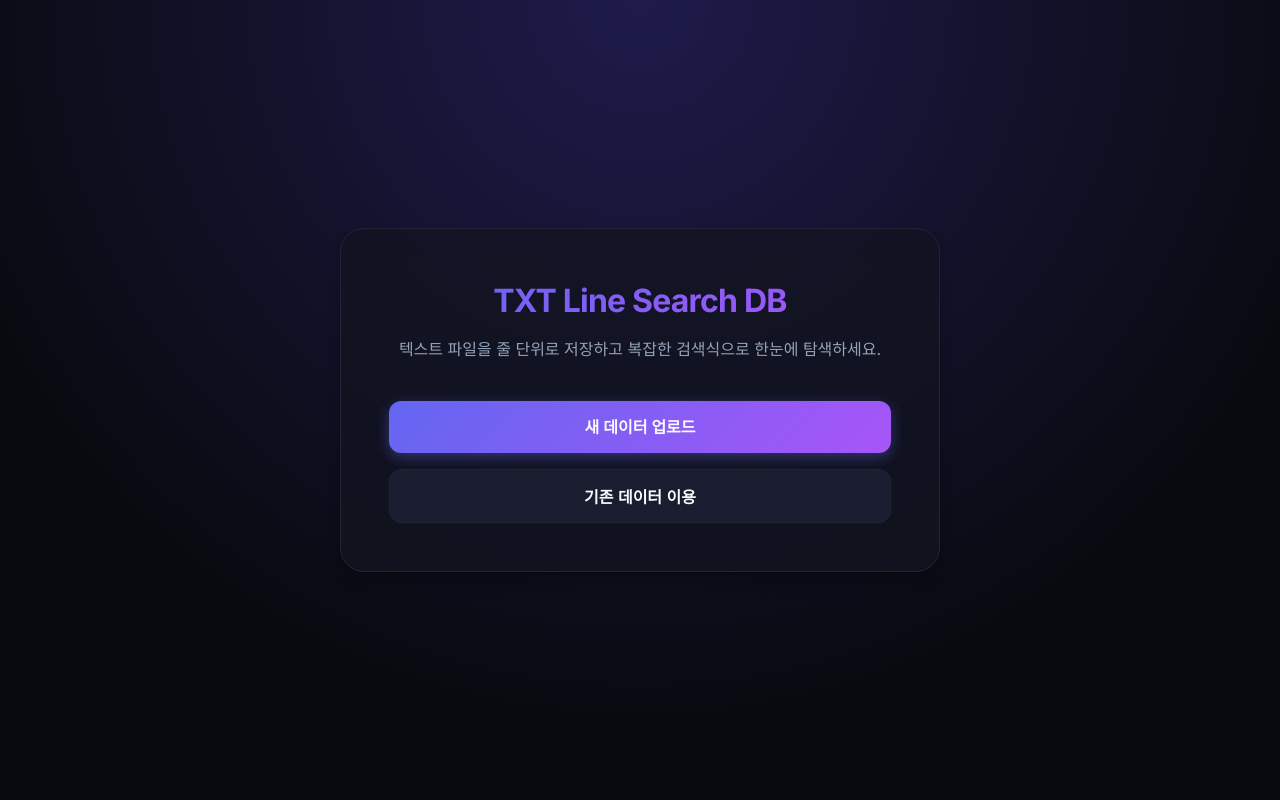
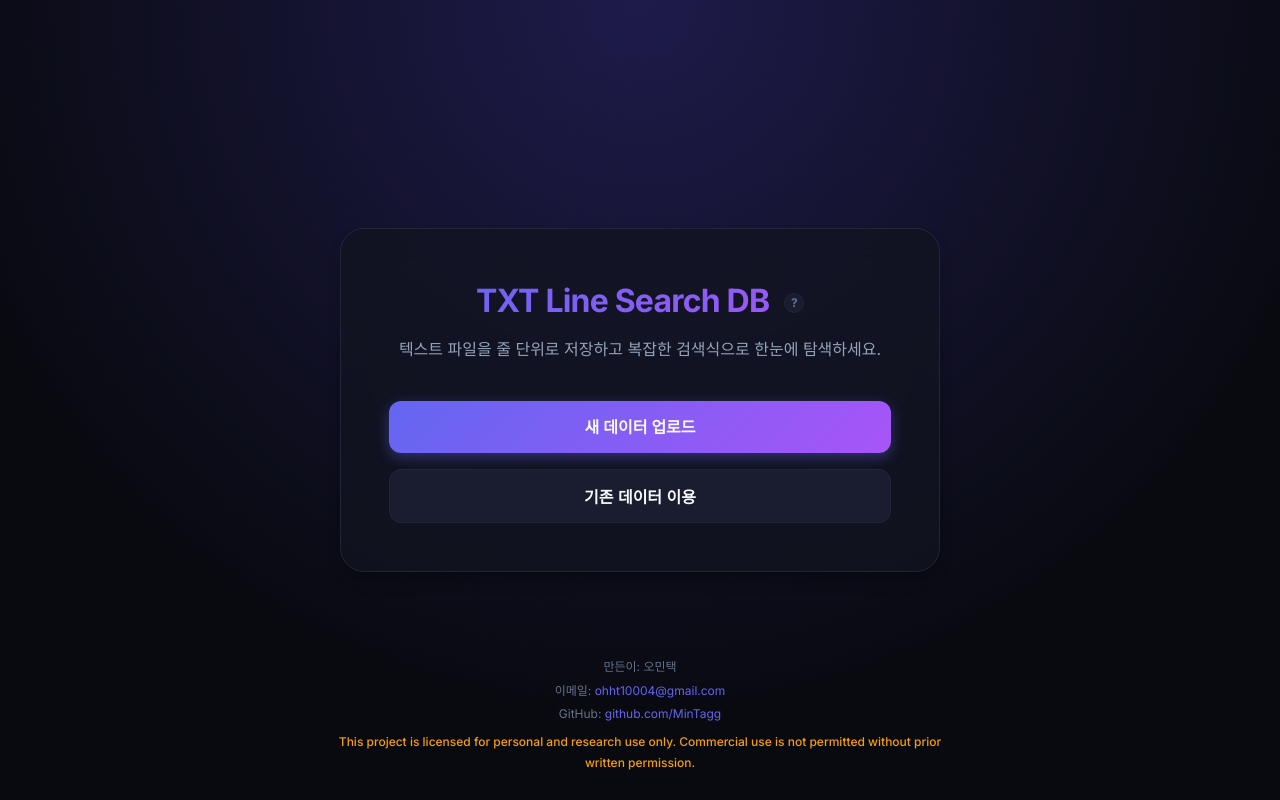
Before and after one commit to MinTagg/txt-line-search-db-, a Flask app: page / in a window 1280 px wide. Run offline with Flask 3, Linux system fonts and the light colour scheme.

Commit message:
version_2

```diff
--- a/program/code/app.py
+++ b/program/code/app.py
@@ -1,9 +1,10 @@
 import sys
+import subprocess
 import os
 import webbrowser
 from threading import Timer
 from flask import Flask, render_template, jsonify, request
-from paths import ensure_dirs, safe_dataset_name, get_txt_path, get_sqlite_path
+from paths import ensure_dirs, safe_dataset_name, get_txt_path, get_sqlite_path, FILES_DIR
 from importer import read_text_file, clean_lines, overwrite_cleaned_file, build_segments
 from db import init_db, reset_segments, insert_segments, set_meta, list_datasets, connect_db
 from search import search_segments
@@ -38,14 +39,35 @@ def upload_file():
     if not file.filename:
         return jsonify({"ok": False, "error": "Empty filename"}), 400
 
-    if not file.filename.lower().endswith(".txt"):
-        return jsonify({"ok": False, "error": "Only .txt files are allowed"}), 400
+    filename_lower = file.filename.lower()
+    if not (filename_lower.endswith(".txt") or filename_lower.endswith(".hwp")):
+        return jsonify({"ok": False, "error": ".txt 또는 .hwp 파일만 업로드할 수 있습니다."}), 400
 
     dataset_name = safe_dataset_name(file.filename)
     txt_path = get_txt_path(dataset_name)
 
-    # Save uploaded file
-    file.save(txt_path)
+    if filename_lower.endswith(".hwp"):
+        hwp_path = FILES_DIR / f"{dataset_name}.hwp"
+        file.save(hwp_path)
+
+        try:
+            result = subprocess.run(
+                ["hwp5txt", "--output", str(txt_path), str(hwp_path)],
+                capture_output=True,
+                text=True,
+                timeout=120
+            )
+            if result.returncode != 0:
+                raise RuntimeError(f"hwp5txt 변환 실패: {result.stderr}")
+        except FileNotFoundError:
+            return jsonify({"ok": False, "error": "hwp5txt 명령어를 찾을 수 없습니다. pyhwp가 설치되었는지 확인하세요."}), 500
+        except subprocess.TimeoutExpired:
+            return jsonify({"ok": False, "error": "HWP 변환 시간이 초과되었습니다."}), 500
+        finally:
+            if hwp_path.exists():
+                hwp_path.unlink()
+    else:
+        file.save(txt_path)
 
     try:
         raw_text = read_text_file(txt_path)
--- a/program/code/importer.py
+++ b/program/code/importer.py
@@ -1,7 +1,8 @@
+import unicodedata
 from pathlib import Path
 
 def read_text_file(file_path: Path) -> str:
-    encodings = ["utf-8", "utf-8-sig", "cp949"]
+    encodings = ["utf-8-sig", "utf-8", "cp949"]
 
     last_error = None
     for enc in encodings:
@@ -20,7 +21,7 @@ def read_text_file(file_path: Path) -> str:
 
 def clean_lines(raw_text: str) -> list[str]:
     return [
-        line.strip()
+        unicodedata.normalize('NFKC', line.strip())
         for line in raw_text.splitlines()
         if line.strip()
     ]
--- a/program/code/query_parser.py
+++ b/program/code/query_parser.py
@@ -1,3 +1,4 @@
+import unicodedata
 from dataclasses import dataclass
 
 @dataclass
@@ -150,6 +151,9 @@ def parse_query_to_sql(query: str) -> tuple[str, list[str]]:
     if not query or not query.strip():
         raise ValueError("검색어가 비어 있습니다.")
 
+    # Normalize unicode to NFKC
+    query = unicodedata.normalize('NFKC', query)
+
     tokens = tokenize(query)
     parser = Parser(tokens)
     ast = parser.parse()
--- a/program/code/static/style.css
+++ b/program/code/static/style.css
@@ -47,6 +47,7 @@ body {
     height: 100vh;
     background: radial-gradient(circle at top, #1e1b4b 0%, var(--bg-primary) 70%);
     padding: 24px;
+    position: relative;
 }
 
 .welcome-card {
@@ -70,6 +71,12 @@ body {
     -webkit-background-clip: text;
     -webkit-text-fill-color: transparent;
     letter-spacing: -0.025em;
+}
+
+.welcome-title .tooltip-wrapper {
+    -webkit-text-fill-color: initial;
+    background: none;
+    -webkit-background-clip: initial;
 }
 
 .welcome-subtitle {
@@ -553,6 +558,116 @@ body {
     background-color: var(--highlight-bg);
     border-left: 4px solid var(--highlight-border);
     padding-left: 16px; /* 20px - 4px to prevent horizontal shifting */
+}
+
+/* 검색어 하이라이트 (노란색) */
+.search-highlight {
+    background-color: #fbbf24;
+    color: #1a1d30;
+    border-radius: 2px;
+    padding: 0 1px;
+}
+
+/* Tooltip */
+.tooltip-wrapper {
+    position: relative;
+    display: inline-flex;
+    align-items: center;
+    margin-left: 8px;
+    vertical-align: middle;
+}
+
+.tooltip-icon {
+    width: 20px;
+    height: 20px;
+    border-radius: 50%;
+    background: var(--bg-tertiary);
+    border: 1px solid var(--border-color);
+    display: inline-flex;
+    align-items: center;
+    justify-content: center;
+    font-size: 12px;
+    font-weight: 700;
+    color: var(--text-muted);
+    cursor: help;
+    transition: all 0.2s ease;
+    font-family: var(--font-sans);
+}
+
+.tooltip-icon:hover {
+    border-color: var(--accent-color);
+    color: var(--text-primary);
+    background: rgba(99, 102, 241, 0.1);
+}
+
+.tooltip-content {
+    display: none;
+    position: absolute;
+    bottom: calc(100% + 10px);
+    left: 50%;
+    transform: translateX(-50%);
+    background: var(--bg-tertiary);
+    border: 1px solid var(--border-color);
+    border-radius: 10px;
+    padding: 12px 16px;
+    font-size: 13px;
+    font-weight: 400;
+    color: var(--text-secondary);
+    width: 300px;
+    box-shadow: var(--shadow-lg);
+    z-index: 100;
+    line-height: 1.6;
+    text-align: left;
+    pointer-events: none;
+}
+
+/* 말풍선 화살표 */
+.tooltip-content::after {
+    content: '';
+    position: absolute;
+    top: 100%;
+    left: 50%;
+    transform: translateX(-50%);
+    border: 6px solid transparent;
+    border-top-color: var(--border-color);
+}
+
+.tooltip-wrapper:hover .tooltip-content {
+    display: block;
+    animation: fadeIn 0.2s ease;
+}
+
+/* Footer */
+.site-footer {
+    position: absolute;
+    bottom: 24px;
+    left: 50%;
+    transform: translateX(-50%);
+    text-align: center;
+    font-size: 12px;
+    color: var(--text-muted);
+    line-height: 1.8;
+}
+
+.footer-line {
+    margin-bottom: 2px;
+}
+
+.site-footer a {
+    color: var(--accent-color);
+    text-decoration: none;
+    transition: color 0.2s ease;
+}
+
+.site-footer a:hover {
+    color: var(--text-primary);
+    text-decoration: underline;
+}
+
+.footer-license {
+    margin-top: 6px;
+    color: #f59e0b;
+    font-weight: 500;
 }
 
 /* Custom Scrollbars */
--- a/program/code/templates/index.html
+++ b/program/code/templates/index.html
@@ -10,7 +10,13 @@
     <div class="welcome-container">
         <!-- Welcome View -->
         <div class="welcome-card" id="welcome-view">
-            <h1 class="welcome-title">TXT Line Search DB</h1>
+            <h1 class="welcome-title">
+                TXT Line Search DB
+                <span class="tooltip-wrapper">
+                    <span class="tooltip-icon">?</span>
+                    <span class="tooltip-content">텍스트 파일(.txt, .hwp)을 줄 단위로 DB화하여, 복합 검색식(AND, OR, 괄호)으로 원하는 줄을 빠르게 찾을 수 있는 도구입니다.</span>
+                </span>
+            </h1>
             <p class="welcome-subtitle">텍스트 파일을 줄 단위로 저장하고 복잡한 검색식으로 한눈에 탐색하세요.</p>
             <div class="button-group">
                 <a href="/upload" class="btn btn-primary">
@@ -36,6 +42,18 @@
                 </button>
             </div>
         </div>
+
+        <!-- Footer -->
+        <footer class="site-footer">
+            <div class="footer-line">만든이: 오민택</div>
+            <div class="footer-line">
+                이메일: <a href="mailto:ohht10004@gmail.com">ohht10004@gmail.com</a>
+            </div>
+            <div class="footer-line">
+                GitHub: <a href="https://github.com/MinTagg" target="_blank" rel="noopener noreferrer">github.com/MinTagg</a>
+            </div>
+            <div class="footer-line footer-license">This project is licensed for personal and research use only. Commercial use is not permitted without prior written permission.</div>
+        </footer>
     </div>
 
     <script>
--- a/program/code/templates/search.html
+++ b/program/code/templates/search.html
@@ -26,6 +26,10 @@
                         <div class="search-input-wrapper">
                             <input type="text" id="search-input" class="search-input" placeholder="검색식 입력 (예: (가나다and라마)or사아)">
                         </div>
+                        <span class="tooltip-wrapper" style="margin-left: 0; margin-right: 8px;">
+                            <span class="tooltip-icon">?</span>
+                            <span class="tooltip-content">검색식 사용법: 단어를 입력하면 해당 단어가 포함된 줄을 검색합니다. 'and' 또는 '&amp;'로 교집합, 'or'로 합집합, 괄호로 그룹핑이 가능합니다. 예: (가나다and라마)or사아</span>
+                        </span>
                         <button type="button" id="search-button" class="search-btn" disabled>검색</button>
                     </div>
                 </div>
--- a/pyproject.toml
+++ b/pyproject.toml
@@ -7,4 +7,5 @@ requires-python = ">=3.11"
 dependencies = [
     "flask>=3.1.3",
     "ipykernel>=7.3.0",
+    "pyhwp>=0.1b15",
 ]
```
Also changed, not shown: other parts of program/code/static/style.css (+10 -12 lines), program/code/static/app.js (+76 -46 lines), program/code/templates/upload.html (+12 -5 lines), 2 other files.
